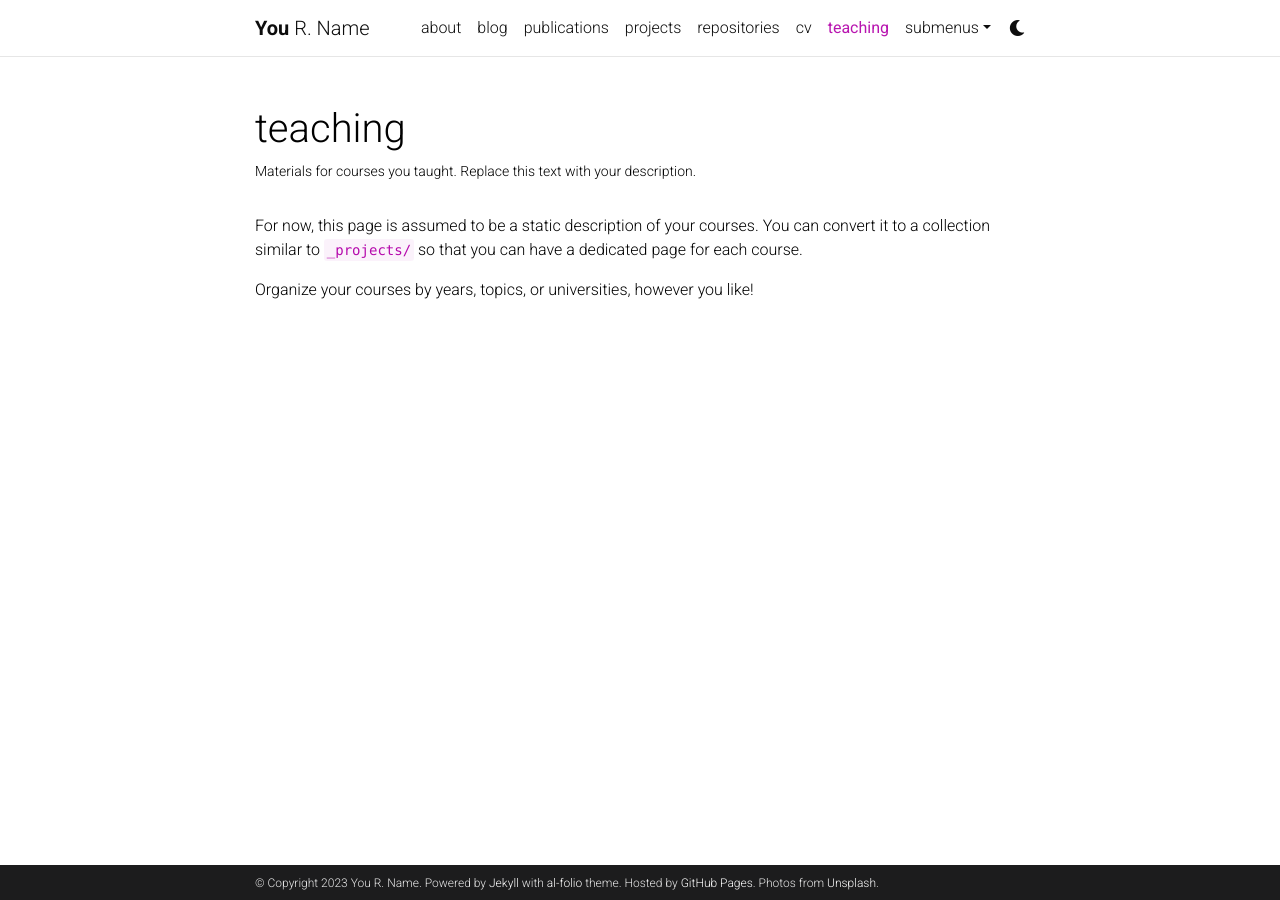
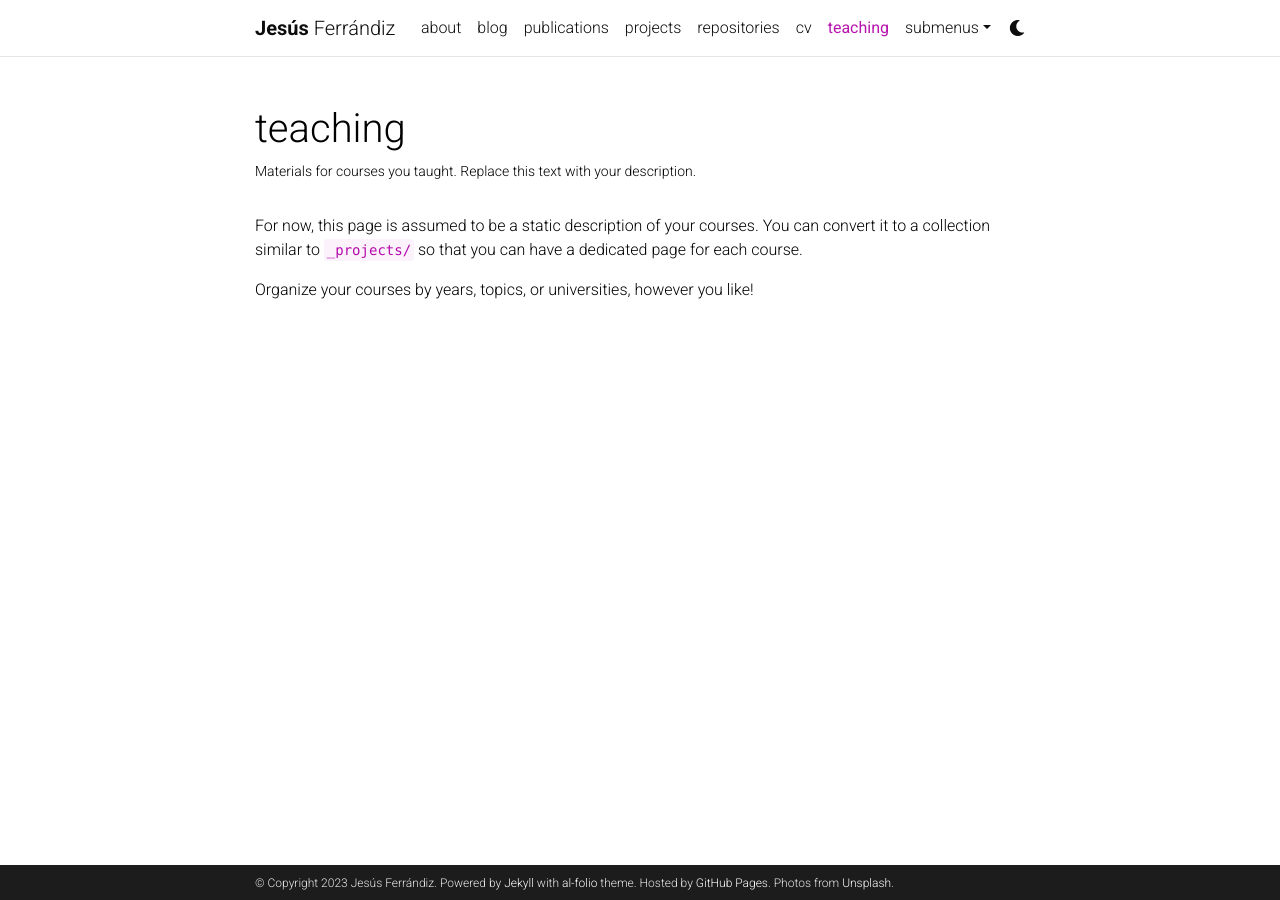
Before and after one commit to jeferal/jeferal.github.io, a Jekyll site: the page built from _pages/teaching.md, in a window 1280 px wide. Built offline with Jekyll 4.4.1, drawn with Linux system fonts in a browser that asks for light colours; comment, search, counter and statistics services are not loaded; a style sheet for code colours, icons or effects is not loaded.

Commit message:
changed name

```diff
--- a/_config.yml
+++ b/_config.yml
@@ -3,9 +3,9 @@
 # -----------------------------------------------------------------------------
 
 title: blank # the website title (if blank, full name will be used instead)
-first_name: You
-middle_name: R.
-last_name: Name
+first_name: Jesús
+middle_name:
+last_name: Ferrándiz
 email: you@example.com
 description: > # the ">" symbol means to ignore newlines until "footer_text:"
   A simple, whitespace theme for academics. Based on [*folio](https://github.com/bogoli/-folio) design.
@@ -18,8 +18,8 @@ keywords: jekyll, jekyll-theme, academic-website, portfolio-website  # add your
 lang: en # the language of your site (for example: en, fr, cn, ru, etc.)
 icon: ⚛️  # the emoji used as the favicon (alternatively, provide image name in /assets/img/)
 
-url: https://alshedivat.github.io # the base hostname & protocol for your site
-baseurl: /al-folio # the subpath of your site, e.g. /blog/
+url: https://jeferal.github.io # the base hostname & protocol for your site
+baseurl: # the subpath of your site, e.g. /blog/
 last_updated: false # set to true if you want to display last updated in the footer
 impressum_path:  # set to path to include impressum link in the footer, use the same path as permalink in a page, helps to conform with EU GDPR
 
@@ -321,7 +321,7 @@ external_links:
 # -----------------------------------------------------------------------------
 
 imagemagick:
-  enabled: true # enables responsive images for your site (recommended, see https://github.com/alshedivat/al-folio/issues/537)
+  enabled: false # enables responsive images for your site (recommended, see https://github.com/alshedivat/al-folio/issues/537)
   widths:
     - 480
     - 800
```
